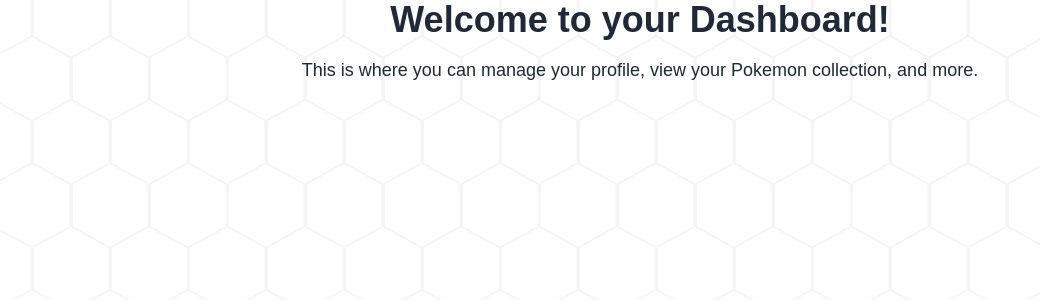
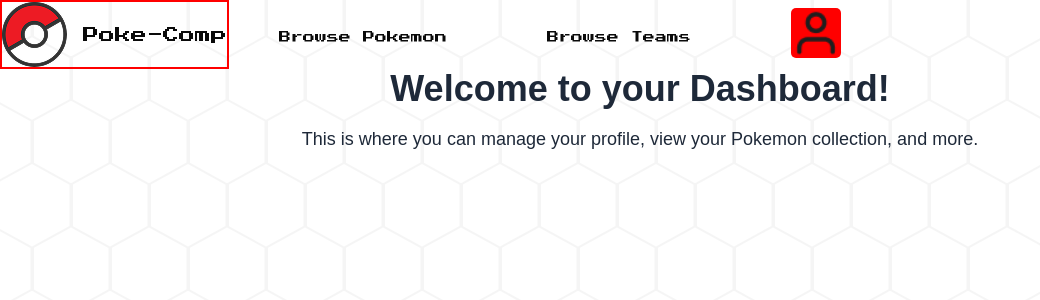
Before and after one commit to fantae2226/capstone_pokemon, a React (Vite) app in the folder pokemon-comp/: page /dashboard in a window 1280 px wide. Shown: the top 300 px of the page, without its empty margins (0-1040 px from the left). Built offline with nearby package versions, Linux system fonts and the light colour scheme; no server answers.

Commit message:
repo change

```diff
--- a/pokemon-comp/src/App.css
+++ b/pokemon-comp/src/App.css
@@ -0,0 +1 @@
+@import url('https://fonts.googleapis.com/css2?family=Press+Start+2P&display=swap');
--- a/pokemon-comp/src/components/Dashboard/Dashboard.tsx
+++ b/pokemon-comp/src/components/Dashboard/Dashboard.tsx
@@ -1,9 +1,11 @@
 import { HexagonBackground } from '../animate-ui/components/backgrounds/hexagon';
+import Navbar from './Navbar';
 
 export default function Dashboard() {
     return (
         <div className="relative min-h-screen">
             <HexagonBackground className='fixed inset-0'/>
+            <Navbar />
             <div className='relative z-10 flex flex-col items-center justify-center h-full text-gray-800 dark:text-gray-200'>
                 <h1 className='text-4xl font-bold mb-4'>Welcome to your Dashboard!</h1>
                 <p className='text-lg'>This is where you can manage your profile, view your Pokemon collection, and more.</p>
--- /dev/null
+++ b/pokemon-comp/src/components/Dashboard/Navbar.css
@@ -0,0 +1,100 @@
+
+.main_nav{
+    display: flex;
+    justify-content: flex-start;
+    font-family: 'Press Start 2P', 'Times New Roman', Times, serif;
+    align-items: center;
+}
+
+.logo{
+    display: flex;
+    justify-content: center;
+    font-size: 16px;
+    justify-content: center;
+    align-items: center;
+    gap: 16px;
+    border: 2px solid red;
+}
+
+.nav_link {
+    margin: 5px 50px;
+    list-style-type: none;
+    text-align: center;
+}
+
+button{
+    font-size: 12px;
+    cursor: pointer;
+}
+
+.user_wrapper{
+    display: flex;
+    gap: 0.5rem;
+}
+
+.user{
+    width: 50px;
+    height: 50px;
+}
+
+.user_profile{
+    width: 100%;
+    height: 100%;
+    background-color: red;
+    border-radius: 5px;
+}
+
+.username{
+    display: none;
+}
+
+.menu_hamburger {
+    display: none;
+    position: absolute;
+    top: 1rem;
+    right: 0.5rem;
+    flex-direction: column;
+    justify-content: space-between;
+    width: 2.25rem;
+    height: 2rem;
+}
+
+.menu_hamburger span {
+    height: 0.4rem;
+    width: 100%;
+    background-color: #000000;
+    border-radius: 0.2rem;
+}
+
+@media (max-width: 480px){
+    .menu_hamburger{
+        display: flex;
+    }
+
+    .main_nav{
+        flex-direction: column;
+        align-items: start;
+    }
+
+    .nav_link{
+        display: none;
+        flex-direction: column;
+        width: 100%;
+        margin-bottom: 0.25rem;
+    }
+
+    .nav_link button {
+        width: 100%;
+        text-align: center;
+    }
+
+    .user {
+        max-width: fit-content;
+        text-align: center;
+    }
+    .username{
+        display: flex;
+        flex-direction: row;
+        align-items: center;
+    }
+}
--- /dev/null
+++ b/pokemon-comp/src/components/Dashboard/Navbar.tsx
@@ -0,0 +1,41 @@
+import User from '@/assets/User.png'
+import Pokeball from '@/assets/Pokeball.png'
+import { useState } from 'react'
+import './Navbar.css'
+
+// Checking if new repo works
+
+export default function Navbar(){
+    const [menuOpen, setMenuOpen] = useState(false);
+
+
+    return (
+        <div className='relative'>
+            <div className='main_nav'>
+                <div className='logo'>
+                    <img src={Pokeball}/>
+                    Poke-Comp
+                </div>
+                <div className="menu_hamburger">
+                    <span></span>
+                    <span></span>
+                    <span></span>
+                </div>
+                <div className='nav_link'>
+                    <button value="browse_pokemon">Browse Pokemon</button>
+                </div>
+                <div className='nav_link'>
+                    <button value="browse_teams">Browse Teams</button>
+                </div>
+                <div className='nav_link'>
+                    <button className='user' value="user_settings">
+                        <div className="user_wrapper">
+                            <img className='user_profile' src={User}/>
+                            <div className="username">TestUser1</div>
+                        </div>
+                    </button>
+                </div>
+            </div>
+        </div>
+    )
+};
```
Also changed, not shown: pokemon-comp/src/assets/User.png (added).
